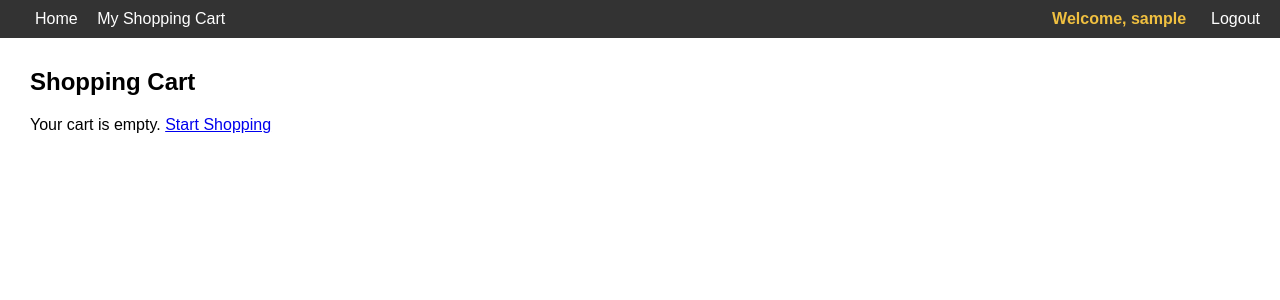
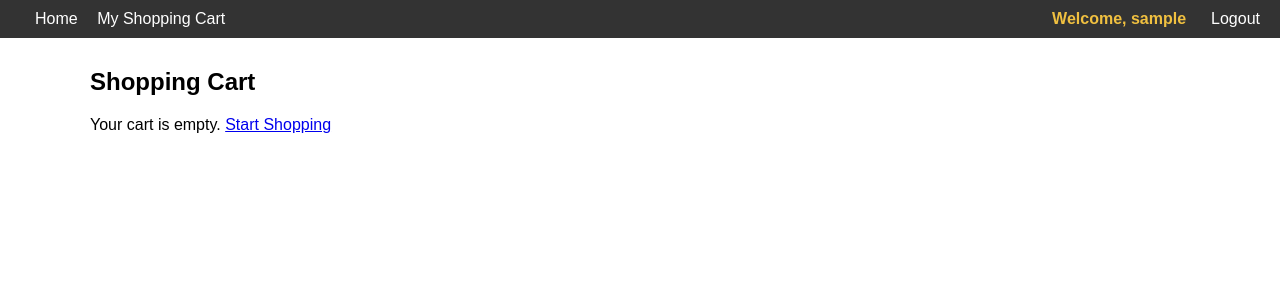
Before and after one commit to GowinG7/basic_shopping_cart, a PHP site: page /shopping_cart_session/displaycart.php in a window 1280 px wide. Shown: the top 300 px of the page. Run offline with PHP 8.4, Linux system fonts and the light colour scheme; the visitor is signed in with stand-in values (Sample User, id 1); data that the repository does not hold is empty.

Commit message:
adjustment of display cart header and the table

```diff
--- a/displaycart.php
+++ b/displaycart.php
@@ -37,13 +37,18 @@ if ($_SERVER['REQUEST_METHOD'] == "POST" && isset($_POST['update_quantity'])) {
     }
 
     .cart-container {
-            margin: 30px;
+        margin: 30px auto;
+        max-width: 1100px;
+    }
+
+    .table-responsive {
+        overflow-x: auto;
     }
 
     table {
         width: 100%;
         border-collapse: collapse;
-            min-width: 800px;
+        /* min-width: 800px; */ /* Remove or adjust this if needed */
     }
 
     th,
```
Lines whose indentation alone changed are shown as unchanged.
